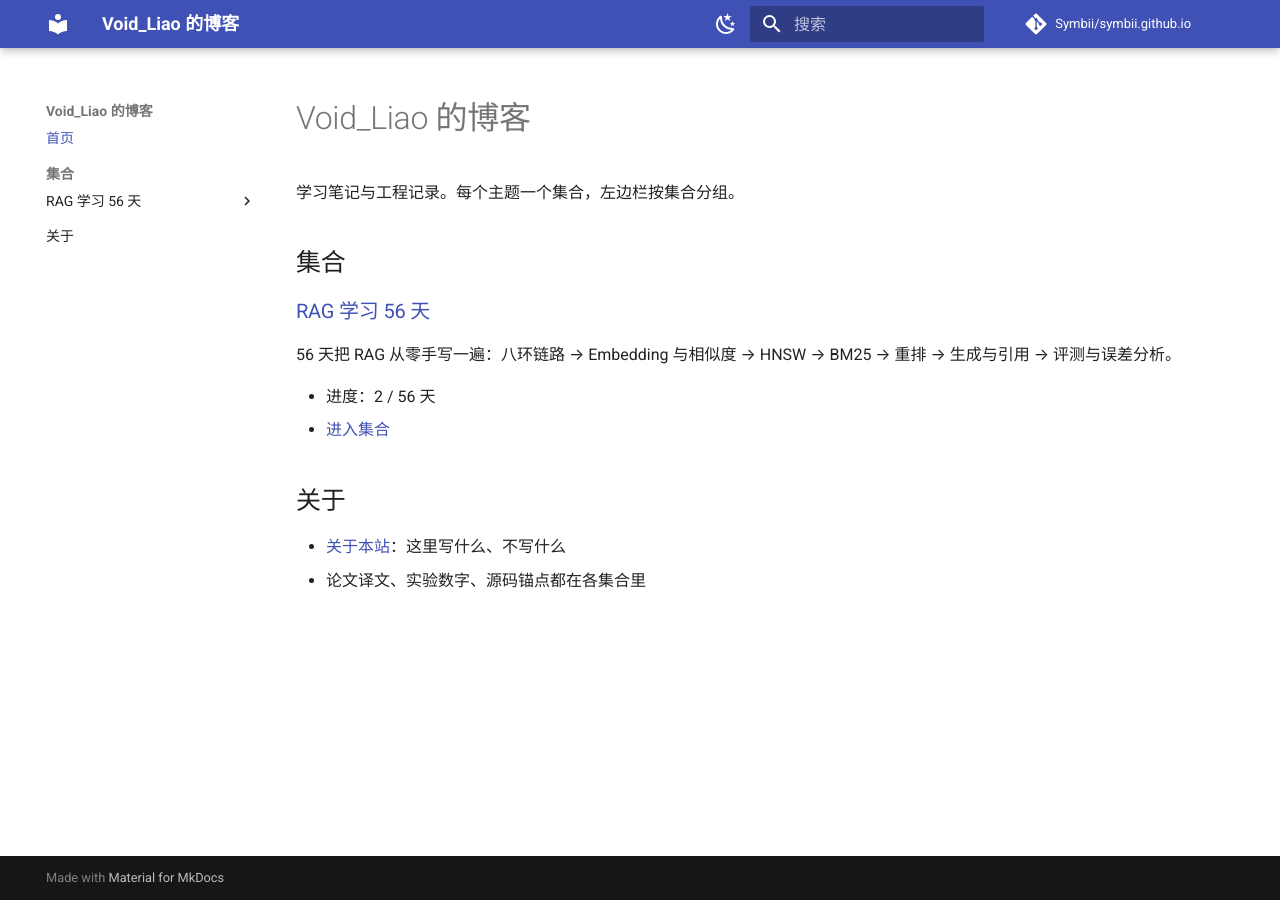
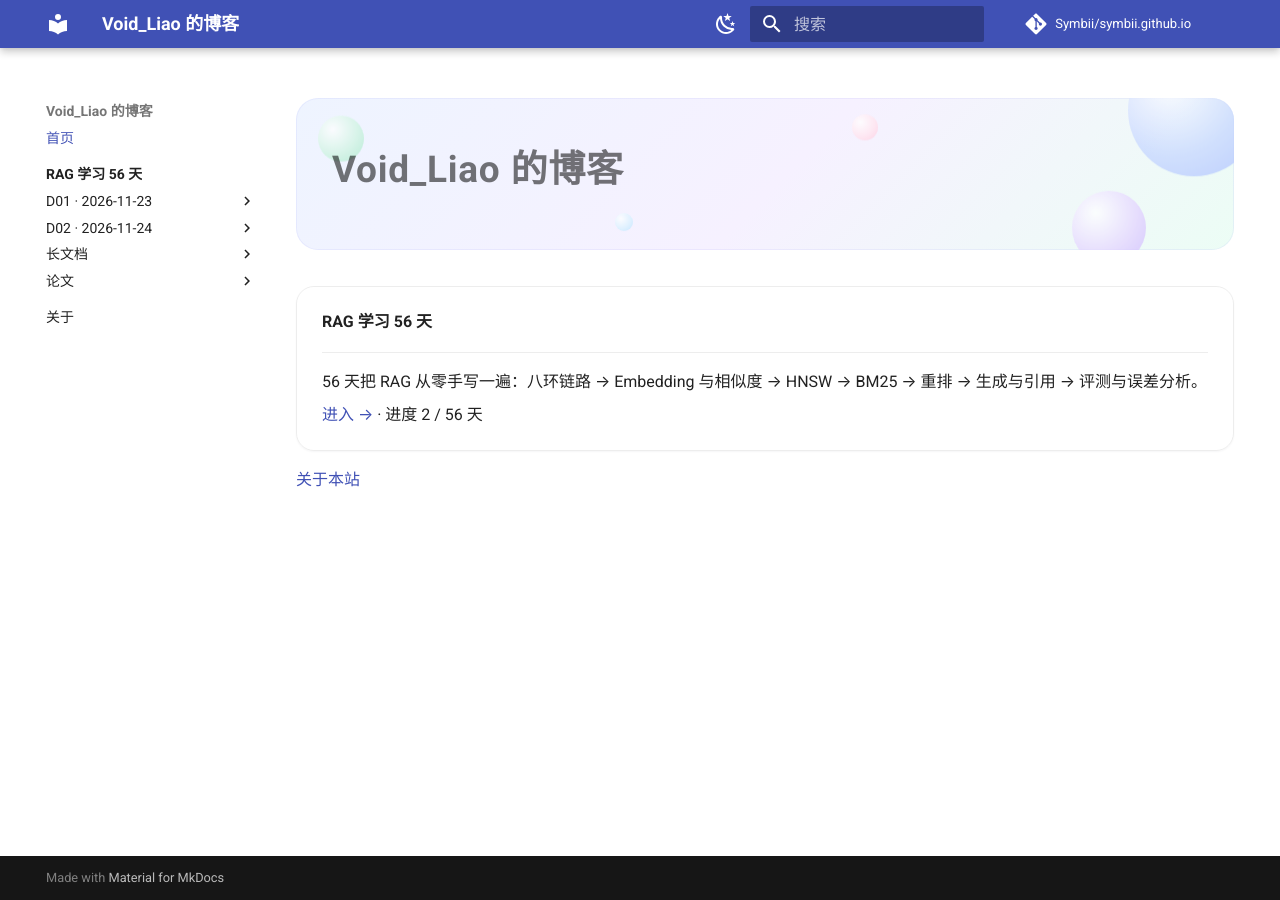
Before and after one commit to Symbii/symbii.github.io, an MkDocs documentation site: the page built from docs/index.md, in a window 1280 px wide. Built offline with MkDocs 1.6.1 and Material for MkDocs 9.7.7, drawn with Linux system fonts in a browser that asks for light colours; comment, search, counter and statistics services are not loaded.

Commit message:
style(site): 首页去掉说明句、扁平化导航，hero 加气泡、集合改卡片

```diff
--- a/docs/index.md
+++ b/docs/index.md
@@ -4,20 +4,24 @@ hide:
   - toc
 ---
 
+<div class="hero" markdown>
+<div class="bubbles">
+<span></span><span></span><span></span><span></span><span></span>
+</div>
+
 # Void_Liao 的博客
 
-学习笔记与工程记录。每个主题一个集合，左边栏按集合分组。
+</div>
 
-## 集合
+<div class="grid cards" markdown>
+-   **RAG 学习 56 天**
 
-### [RAG 学习 56 天](rag-study/index.md)
+    ---
 
-56 天把 RAG 从零手写一遍：八环链路 → Embedding 与相似度 → HNSW → BM25 → 重排 → 生成与引用 → 评测与误差分析。
+    56 天把 RAG 从零手写一遍：八环链路 → Embedding 与相似度 → HNSW → BM25 → 重排 → 生成与引用 → 评测与误差分析。
 
-- 进度：2 / 56 天
-- [进入集合](rag-study/index.md)
+    [进入 →](rag-study/index.md) · 进度 2 / 56 天
 
-## 关于
+</div>
 
-- [关于本站](about.md)：这里写什么、不写什么
-- 论文译文、实验数字、源码锚点都在各集合里
+[关于本站](about.md)
--- /dev/null
+++ b/docs/stylesheets/extra.css
@@ -0,0 +1,133 @@
+/* 站点自定义样式：干净整洁 + 一点点漂浮的气泡 */
+
+/* ---------- 首页 hero ---------- */
+.hero {
+  position: relative;
+  isolation: isolate;
+  overflow: hidden;
+  border-radius: 22px;
+  padding: 2.4rem 1.8rem 2.2rem;
+  margin: 0 0 1.8rem;
+  background: linear-gradient(135deg, #eef4ff 0%, #f6f1ff 52%, #ecfdf5 100%);
+  box-shadow: inset 0 0 0 1px rgba(99, 102, 241, 0.08);
+}
+
+[data-md-color-scheme="slate"] .hero {
+  background: linear-gradient(135deg, #1c2333 0%, #221d33 52%, #162c26 100%);
+  box-shadow: inset 0 0 0 1px rgba(129, 140, 248, 0.16);
+}
+
+.hero h1 {
+  margin: 0;
+  font-size: 1.85rem;
+  font-weight: 700;
+  letter-spacing: 0.02em;
+  line-height: 1.3;
+}
+
+/* ---------- 气泡：小圆果果 ---------- */
+.bubbles {
+  position: absolute;
+  inset: 0;
+  z-index: -1;
+  pointer-events: none;
+}
+
+.bubbles span {
+  position: absolute;
+  border-radius: 50%;
+  opacity: 0.75;
+  filter: blur(0.3px);
+  animation: bubble-float 11s ease-in-out infinite;
+}
+
+.bubbles span:nth-child(1) {
+  width: 132px;
+  height: 132px;
+  right: -26px;
+  top: -42px;
+  background: radial-gradient(circle at 32% 30%, #ffffff 0%, #c7d7ff 55%, #a9bdff 100%);
+  animation-delay: -1s;
+}
+
+.bubbles span:nth-child(2) {
+  width: 74px;
+  height: 74px;
+  right: 88px;
+  bottom: -20px;
+  background: radial-gradient(circle at 32% 30%, #ffffff 0%, #e3d3ff 58%, #cbb6ff 100%);
+  animation-delay: -3.4s;
+}
+
+.bubbles span:nth-child(3) {
+  width: 46px;
+  height: 46px;
+  left: 22px;
+  top: 18px;
+  background: radial-gradient(circle at 32% 30%, #ffffff 0%, #cdf3e0 58%, #a7e8c9 100%);
+  animation-delay: -5.2s;
+}
+
+.bubbles span:nth-child(4) {
+  width: 26px;
+  height: 26px;
+  right: 38%;
+  top: 26px;
+  background: radial-gradient(circle at 32% 30%, #ffffff 0%, #ffe3ee 58%, #ffc9dd 100%);
+  animation-delay: -2.1s;
+}
+
+.bubbles span:nth-child(5) {
+  width: 18px;
+  height: 18px;
+  left: 34%;
+  bottom: 18px;
+  background: radial-gradient(circle at 32% 30%, #ffffff 0%, #d8f0ff 58%, #b6e2ff 100%);
+  animation-delay: -7s;
+}
+
+[data-md-color-scheme="slate"] .bubbles span {
+  opacity: 0.34;
+}
+
+@keyframes bubble-float {
+  0%,
+  100% {
+    transform: translate3d(0, 0, 0);
+  }
+  50% {
+    transform: translate3d(0, -12px, 0);
+  }
+}
+
+/* ---------- 集合卡片 ---------- */
+.md-typeset .grid.cards > ul > li,
+.md-typeset .grid.cards > ol > li {
+  border-radius: 18px;
+  padding: 1.1rem 1.25rem;
+  border: 1px solid var(--md-default-fg-color--lightest);
+  box-shadow: 0 1px 2px rgba(15, 23, 42, 0.04);
+  transition: transform 0.18s ease, box-shadow 0.18s ease, border-color 0.18s ease;
+}
+
+.md-typeset .grid.cards > ul > li:hover,
+.md-typeset .grid.cards > ol > li:hover {
+  transform: translateY(-3px);
+  border-color: var(--md-accent-fg-color);
+  box-shadow: 0 10px 24px -12px rgba(63, 81, 181, 0.45);
+}
+
+/* ---------- 整体收紧一点，去掉空荡感 ---------- */
+.md-typeset h1 {
+  margin-bottom: 0.6rem;
+}
+
+.md-typeset > p:first-of-type {
+  margin-top: 0.4rem;
+}
+
+@media (prefers-reduced-motion: reduce) {
+  .bubbles span {
+    animation: none;
+  }
+}
--- a/mkdocs.yml
+++ b/mkdocs.yml
@@ -1,5 +1,5 @@
 site_name: Void_Liao 的博客
-site_description: 学习笔记与工程记录，按集合组织
+site_description: 学习笔记与工程记录
 site_author: Void_Liao
 
 site_url: https://symbii.github.io/
@@ -35,6 +35,9 @@ theme:
         icon: material/weather-sunny
         name: 切到浅色
 
+extra_css:
+  - stylesheets/extra.css
+
 markdown_extensions:
   - admonition
   - attr_list
@@ -65,29 +68,28 @@ plugins:
 # >>> NAV（由 blog/sync.py 生成，勿手改）
 nav:
   - 首页: index.md
-  - 集合:
-      - RAG 学习 56 天:
-          - 概述: rag-study/index.md
-          - D01 · 2026-11-23:
-              - 今日概览: rag-study/D01/00-今日概览.md
-              - 链路图: rag-study/D01/01-链路图.md
-              - 论文精读: rag-study/D01/02-论文精读.md
-              - 源码对照: rag-study/D01/03-源码对照.md
-              - 复述与卡点: rag-study/D01/04-复述与卡点.md
-              - 术语澄清-稠密向量索引: rag-study/D01/05-术语澄清-稠密向量索引.md
-              - 打卡总结: rag-study/D01/06-打卡总结.md
-              - 八环默写-本人版: rag-study/D01/07-八环默写-本人版.md
-              - 链路图-AI绘制: rag-study/D01/08-链路图-AI绘制.md
-          - D02 · 2026-11-24:
-              - 今日概览: rag-study/D02/00-今日概览.md
-          - 长文档:
-              - RAG引擎学习地图: rag-study/RAG引擎学习地图.md
-              - RAG引擎每日学习计划: rag-study/RAG引擎每日学习计划.md
-              - RAGFlow源码学习地图: rag-study/RAGFlow源码学习地图.md
-              - learning-log: rag-study/learning-log.md
-              - experiments: rag-study/experiments.md
-              - glossary: rag-study/glossary.md
-          - 论文:
-              - RAG-Lewis2020-中英对照: rag-study/papers/RAG-Lewis2020-中英对照.md
+  - RAG 学习 56 天:
+      - 概述: rag-study/index.md
+      - D01 · 2026-11-23:
+          - 今日概览: rag-study/D01/00-今日概览.md
+          - 链路图: rag-study/D01/01-链路图.md
+          - 论文精读: rag-study/D01/02-论文精读.md
+          - 源码对照: rag-study/D01/03-源码对照.md
+          - 复述与卡点: rag-study/D01/04-复述与卡点.md
+          - 术语澄清-稠密向量索引: rag-study/D01/05-术语澄清-稠密向量索引.md
+          - 打卡总结: rag-study/D01/06-打卡总结.md
+          - 八环默写-本人版: rag-study/D01/07-八环默写-本人版.md
+          - 链路图-AI绘制: rag-study/D01/08-链路图-AI绘制.md
+      - D02 · 2026-11-24:
+          - 今日概览: rag-study/D02/00-今日概览.md
+      - 长文档:
+          - RAG引擎学习地图: rag-study/RAG引擎学习地图.md
+          - RAG引擎每日学习计划: rag-study/RAG引擎每日学习计划.md
+          - RAGFlow源码学习地图: rag-study/RAGFlow源码学习地图.md
+          - learning-log: rag-study/learning-log.md
+          - experiments: rag-study/experiments.md
+          - glossary: rag-study/glossary.md
+      - 论文:
+          - RAG-Lewis2020-中英对照: rag-study/papers/RAG-Lewis2020-中英对照.md
   - 关于: about.md
 # <<< NAV
```
Also changed, not shown: sync.py (+31 -21 lines), 1 other file.
